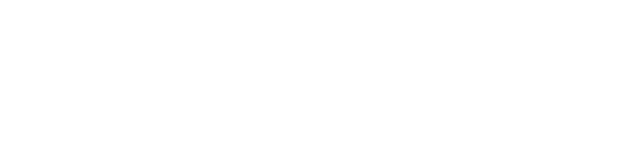
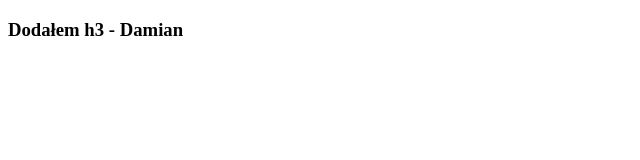
Before and after one commit to SzymonMarkowski0904/Co-, a plain HTML site: page index.html in a window 1280 px wide. Shown: the whole page, without its empty margins (0-640 px from the left). Drawn offline with Linux system fonts and the light colour scheme.

Commit message:
dodaj h3

```diff
--- a/index.html
+++ b/index.html
@@ -7,6 +7,6 @@
     <title>Document</title>
 </head>
 <body>
-
+    <h3>Dodałem h3 - Damian</h3>
 </body>
 </html>
```
